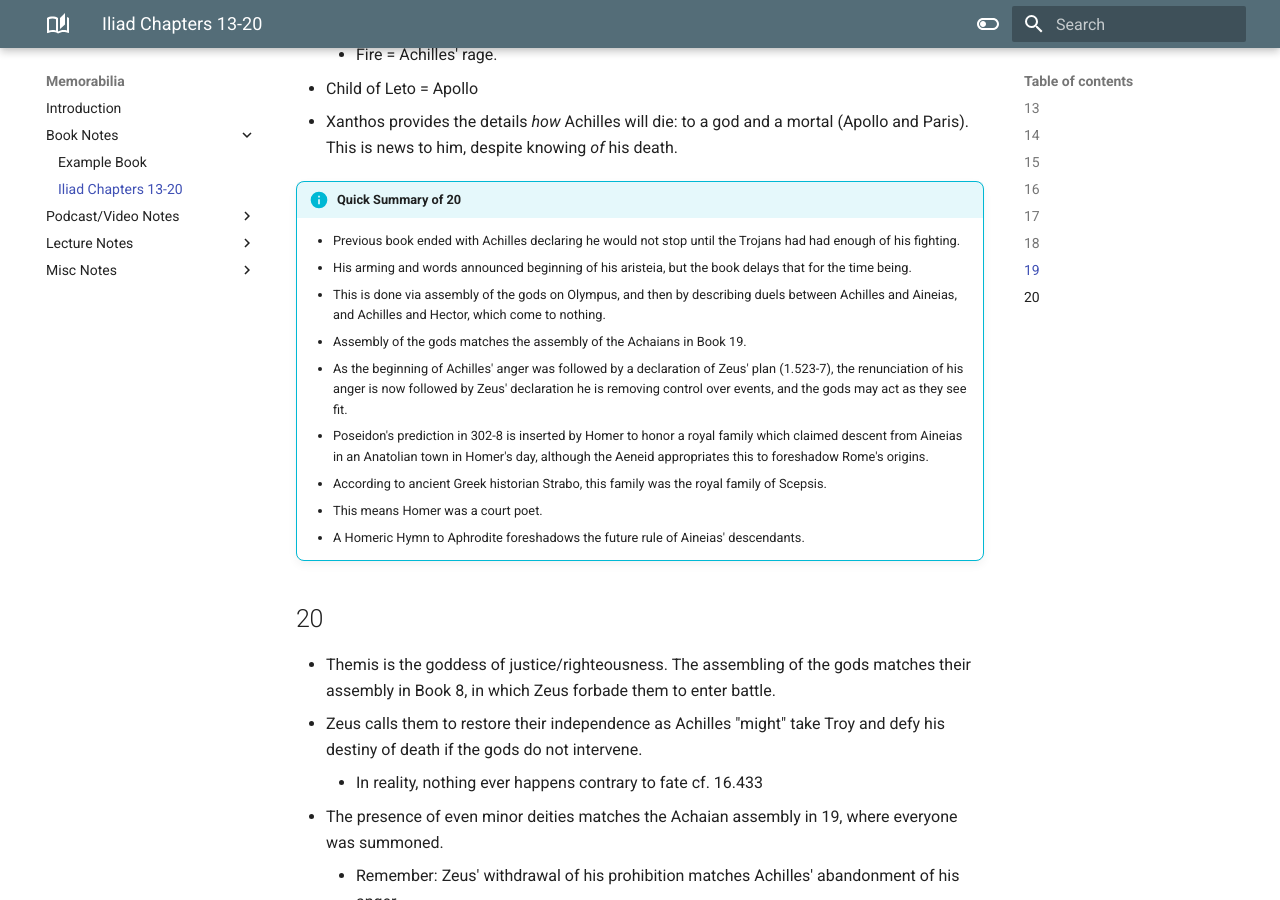
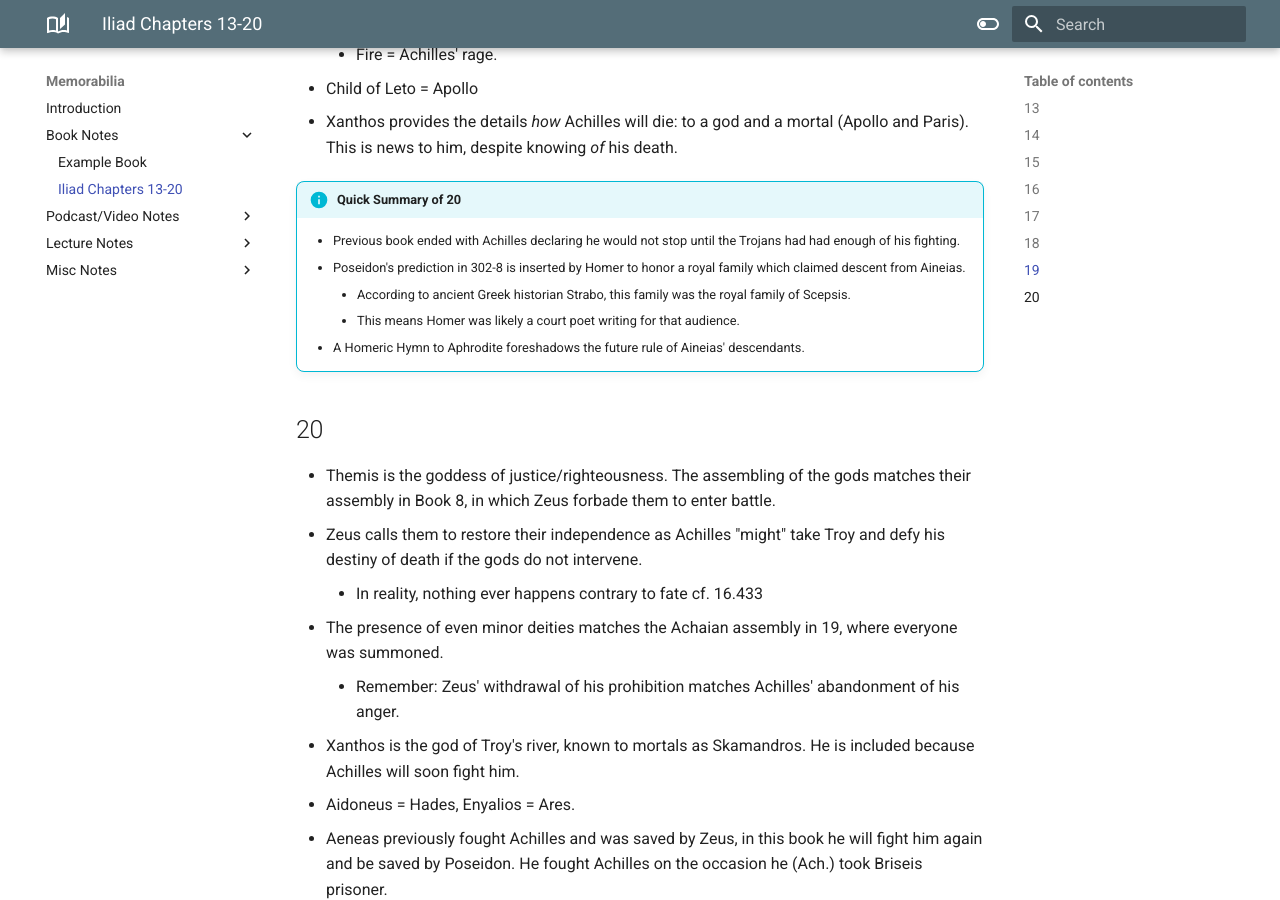
Before and after one commit to beyondgoodevil/memorabilia, an MkDocs documentation site: the page built from docs/book_notes/iliad_13-20.md, in a window 1280 px wide and 900 px high, scrolled down 17963 px. Built offline with MkDocs 1.6.1 and Material for MkDocs 9.7.7, drawn with Linux system fonts in a browser that asks for light colours.

Commit message:
indented

```diff
--- a/docs/book_notes/iliad_13-20.md
+++ b/docs/book_notes/iliad_13-20.md
@@ -394,13 +394,9 @@
 
 !!! info "Quick Summary of 20"
     - Previous book ended with Achilles declaring he would not stop until the Trojans had had enough of his fighting.
-    - His arming and words announced beginning of his aristeia, but the book delays that for the time being.
-    - This is done via assembly of the gods on Olympus, and then by describing duels between Achilles and Aineias, and Achilles and Hector, which come to nothing.
-    - Assembly of the gods matches the assembly of the Achaians in Book 19.
-    - As the beginning of Achilles' anger was followed by a declaration of Zeus' plan (1.523-7), the renunciation of his anger is now followed by Zeus' declaration he is removing control over events, and the gods may act as they see fit.
-    - Poseidon's prediction in 302-8 is inserted by Homer to honor a royal family which claimed descent from Aineias in an Anatolian town in Homer's day, although the Aeneid appropriates this to foreshadow Rome's origins.
-    - According to ancient Greek historian Strabo, this family was the royal family of Scepsis.
-    - This means Homer was a court poet.
+    - Poseidon's prediction in 302-8 is inserted by Homer to honor a royal family which claimed descent from Aineias.
+        - According to ancient Greek historian Strabo, this family was the royal family of Scepsis.
+        - This means Homer was likely a court poet writing for that audience.
     - A Homeric Hymn to Aphrodite foreshadows the future rule of Aineias' descendants.
 
 ## 20
```
